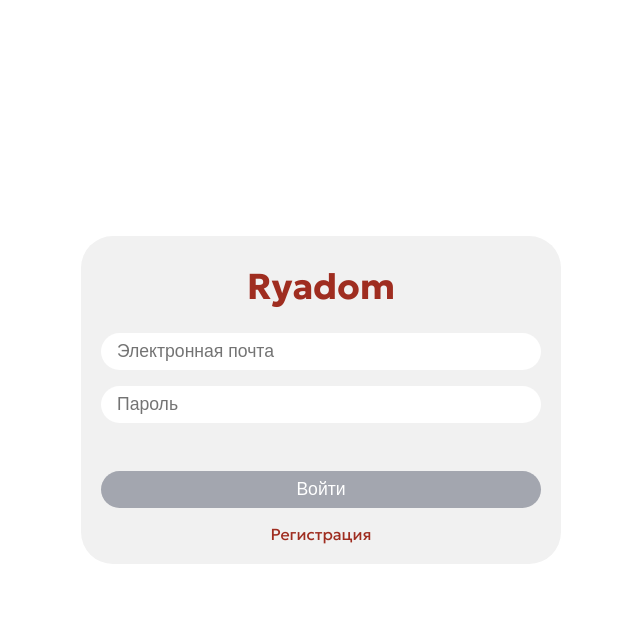
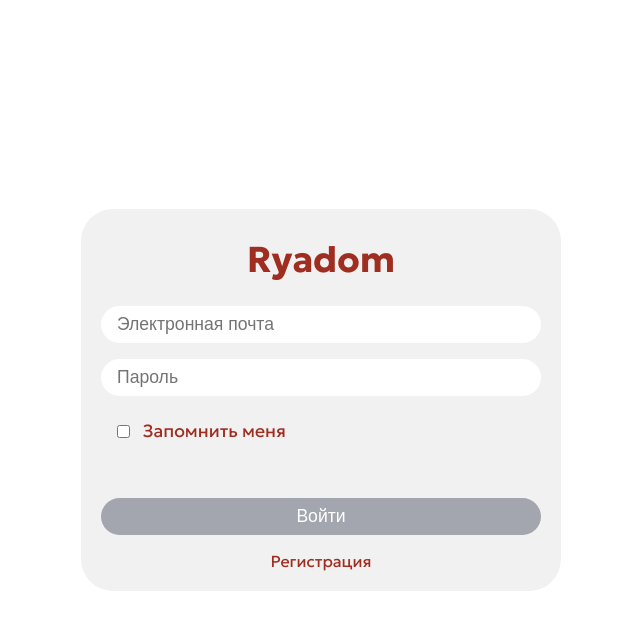
Before and after one commit to NikitaKolotushkin/ryadom, a Python web app: template ryadom_front-end/app/templates/login.html in a window 1280 px wide. Shown: the top 630 px of the page, without its empty margins (319-959 px from the left). Run offline with Jinja, Linux system fonts and the light colour scheme; the template is opened without the code that fills it, so the values that code supplies are empty.

Commit message:
feat(front-end): Добавлена кнопка 'Запомнить меня' в форме авторизации и стили к ней

```diff
--- a/ryadom_front-end/app/static/css/main.css
+++ b/ryadom_front-end/app/static/css/main.css
@@ -44,6 +44,10 @@ form > a {
 }
 
 button:hover {
+    cursor: pointer;
+}
+
+input[type="checkbox"] {
     cursor: pointer;
 }
 
@@ -545,6 +549,19 @@ form > a {
     color: var(--accent-color);
 }
 
+.form__remember-me {
+    font-size: 2.2vh;
+    color: var(--accent-color);
+}
+
+.form__label {
+    margin-left: 1vw;
+}
+
+.form__label:hover {
+    cursor: pointer;
+}
+
 /* FOOTER */
 
 footer {
--- a/ryadom_front-end/app/templates/login.html
+++ b/ryadom_front-end/app/templates/login.html
@@ -10,6 +10,11 @@
             <input type="email" name="email" id="email" placeholder="Электронная почта" required>
 
             <input type="password" name="password" id="password" placeholder="Пароль" required>
+
+            <div class="form__remember-me" style="text-align: left; display: flex; align-items: center;">
+                <input type="checkbox" id="remember_me" name="remember_me" class="form__checkbox">
+                <label for="remember_me" class="form__label">Запомнить меня</label>
+            </div>
 
             <div class="form__errors" id="form-error-message"></div>
 
@@ -31,6 +36,7 @@
 
         const emailInput = document.getElementById('email');
         const passwordInput = document.getElementById('password');
+        const rememberMeInput = document.getElementById('remember_me');
 
         const errorClass = 'input-error';
 
@@ -47,7 +53,7 @@
                     if (!field.value.trim()) {
                         return {
                             field,
-                            message: 'Электронная почта обязательна для заполнения'
+                            message: 'Почта обязательна для заполнения'
                         };
                     } else if (!/^[a-zA-Z0-9._%+-]+@[a-zA-Z0-9.-]+\.[a-zA-Z]{2,}$/.test(field.value)) {
                         return {
@@ -85,7 +91,8 @@
             errorMessageElement: errorMessage,
             prepareData: () => ({
                 email: emailInput.value.trim(),
-                password: passwordInput.value
+                password: passwordInput.value,
+                remember_me: rememberMeInput.checked
             }),
             apiUrl: 'http://localhost:8080/api/auth/login',
             onSuccess: () => {
```
